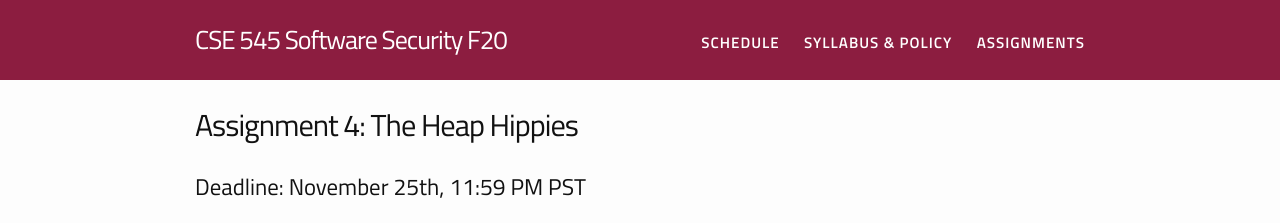
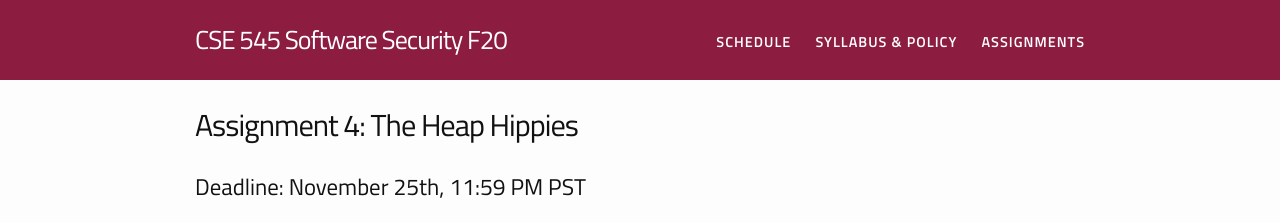
Before and after one commit to tiffanyb/tiffanyb.github.io, a Jekyll site: the page built from courses/cse545/assignment4.md, in a window 1280 px wide. Shown: the top 223 px of the page. Built offline with Jekyll 4.4.1, drawn with Linux system fonts in a browser that asks for light colours.

Commit message:
change font size for assignment menu

```diff
--- a/_sass/_header.scss
+++ b/_sass/_header.scss
@@ -45,7 +45,7 @@
 	text-align: right;
 	float: right;
 	padding-top: 9px;
-	font-size: 100%;
+	font-size: 95%;
 	letter-spacing: 1px;
 	line-height: 1em;
 	font-weight: 600;
```
